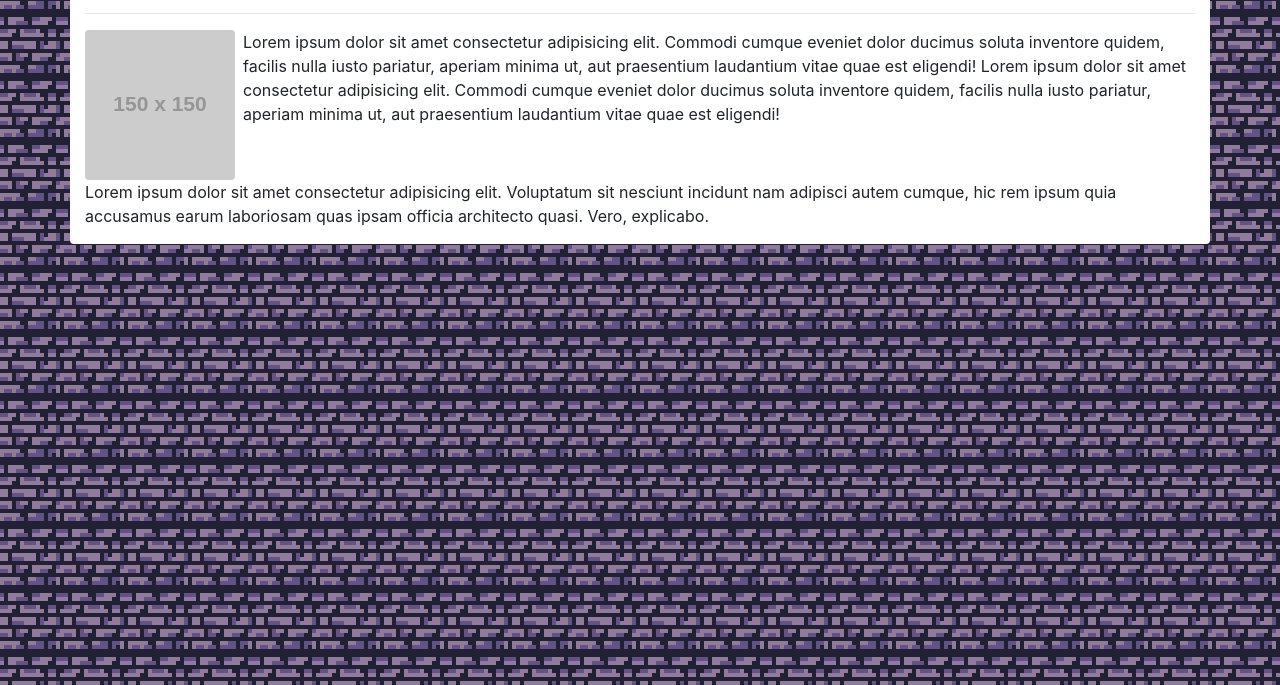
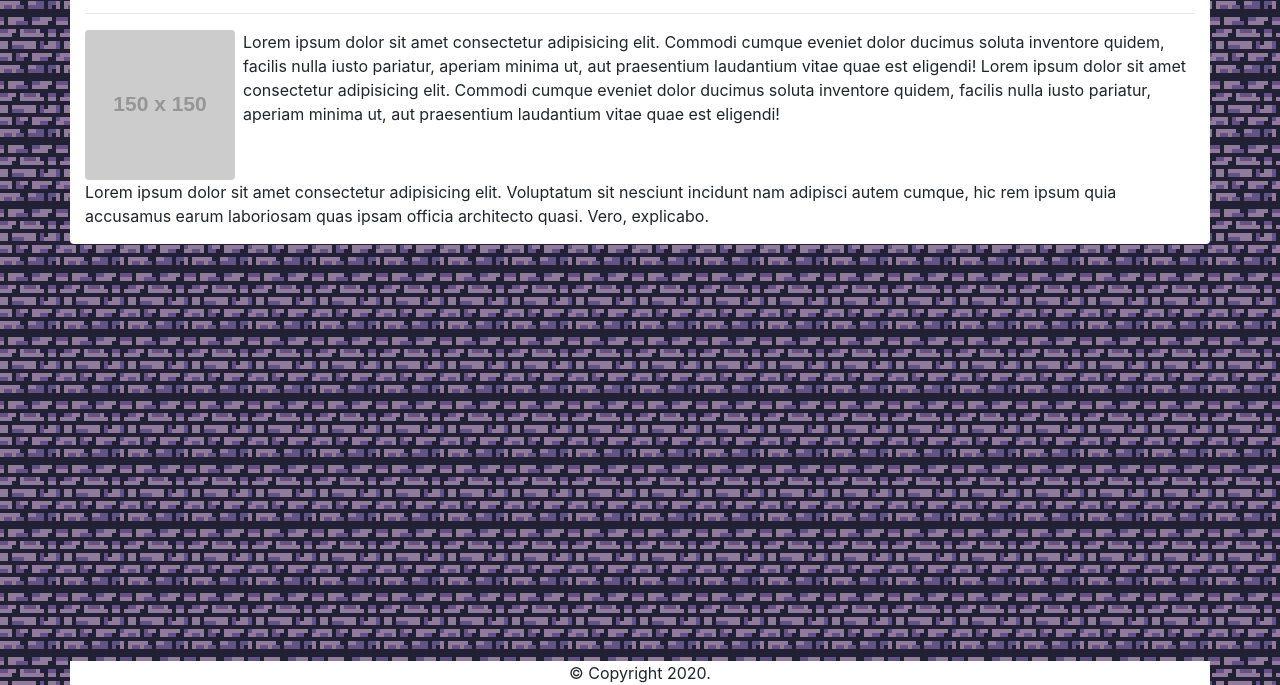
Before and after one commit to Toomuchbob/Responsive-Portfolio, a plain HTML site: page index.html in a window 1280 px wide. Shown: the part 115-800 px from the top of the page. Drawn offline with nearby package versions, Linux system fonts and the light colour scheme; placeholder pictures from the web are drawn by us.

Commit message:
Added footer

```diff
--- a/Assets/style.css
+++ b/Assets/style.css
@@ -9,3 +9,10 @@ html, body {
 .container {
     background-color: white;
 }
+
+.footer {
+    position: absolute;
+    bottom: 0px;
+    width: 100%;
+    display: block;
+}
--- a/index.html
+++ b/index.html
@@ -65,6 +65,12 @@
             </div>
         </div>
 
+        <footer class="footer text-center">
+            <div class="container">
+                &copy; Copyright 2020.
+            </div>
+        </footer>
+
         <!-- Optional JavaScript -->
         <!-- jQuery first, then Popper.js, then Bootstrap JS -->
         <script src="https://code.jquery.com/jquery-3.5.1.slim.min.js" integrity="sha384-DfXdz2htPH0lsSSs5nCTpuj/zy4C+OGpamoFVy38MVBnE+IbbVYUew+OrCXaRkfj" crossorigin="anonymous"></script>
```
